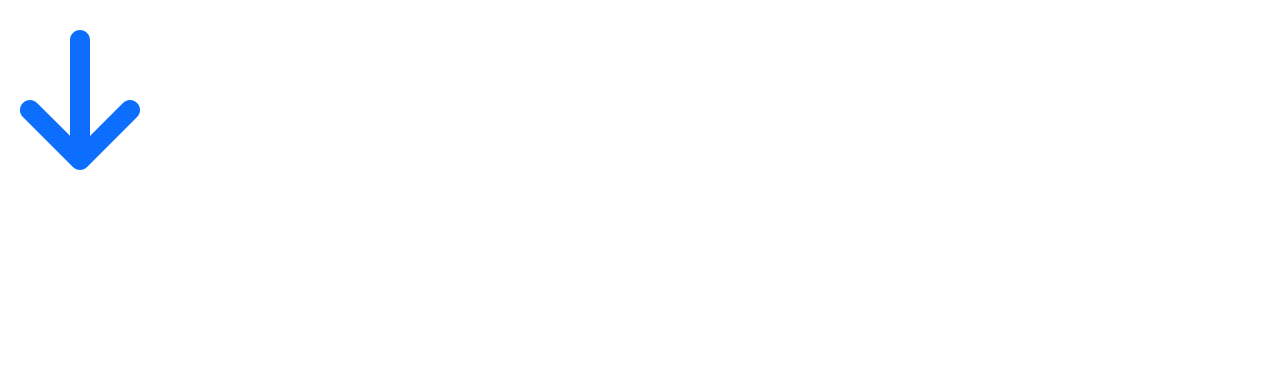
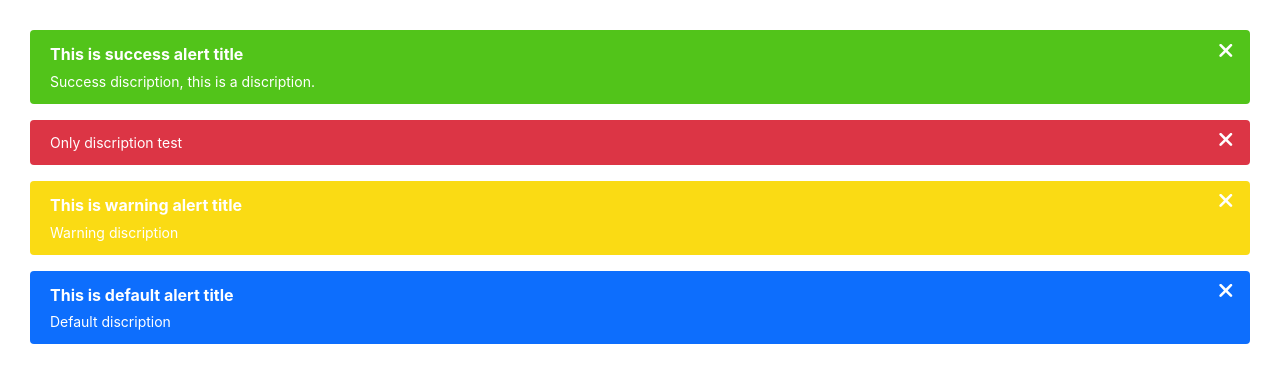
Before and after one commit to gma201011/gntd, a React (Create React App) app: page / in a window 1280 px wide. Shown: the top 382 px of the page. Built offline with nearby package versions, Linux system fonts and the light colour scheme.

Commit message:
style: alert component closed button & menu active arrow

```diff
--- a/src/app.tsx
+++ b/src/app.tsx
@@ -1,13 +1,26 @@
 import React from "react";
-import Icon from "./components/Icon/icon";
+import Alert, { AlertType } from "./components/Alert/alert";
 
 const App = (props: any) => {
   return (
-    <>
-      <div style={{ margin: "20px" }}>
-        <Icon icon="arrow-down" theme="primary" size="10x" />
-      </div>
-    </>
+    <div style={{ margin: "30px" }}>
+      <Alert
+        title="This is success alert title"
+        discription="Success discription, this is a discription. "
+        alertType={AlertType.Success}
+      />
+      <Alert discription="Only discription test" alertType={AlertType.Danger} />
+      <Alert
+        title="This is warning alert title"
+        discription="Warning discription"
+        alertType={AlertType.Warning}
+      />
+      <Alert
+        title="This is default alert title"
+        discription="Default discription"
+        alertType={AlertType.Default}
+      />
+    </div>
   );
 };
 
--- a/src/components/Alert/alert.tsx
+++ b/src/components/Alert/alert.tsx
@@ -1,5 +1,6 @@
 import React, { useState } from "react";
 import classNames from "classnames";
+import Icon from "../Icon/icon";
 
 export enum AlertType {
   Success = "success",
@@ -33,7 +34,7 @@ const Alert: React.FC<alertProps> = (props) => {
       {title && <div className="alert-title">{title}</div>}
       <div className="alert-discription">{discription}</div>
       <div className="alert-close-button" onClick={() => setAlertShow(false)}>
-        x
+        <Icon icon="xmark" />
       </div>
     </div>
   ) : (
--- a/src/components/Icon/icon.tsx
+++ b/src/components/Icon/icon.tsx
@@ -1,10 +1,13 @@
 import React from "react";
 import classNames from "classnames";
 import { library } from "@fortawesome/fontawesome-svg-core";
-import { fas } from '@fortawesome/free-solid-svg-icons';
-import { FontAwesomeIcon, FontAwesomeIconProps } from "@fortawesome/react-fontawesome";
+import { fas } from "@fortawesome/free-solid-svg-icons";
+import {
+  FontAwesomeIcon,
+  FontAwesomeIconProps,
+} from "@fortawesome/react-fontawesome";
 
-library.add(fas)
+library.add(fas);
 
 export type ThemeProps =
   | "primary"
@@ -24,11 +27,9 @@ const Icon: React.FC<IconProps> = (props) => {
   // icon-primary
   const { className, theme, ...restProps } = props;
   const classes = classNames("icon", className, {
-    [`icon-${theme}`]: theme
-  })
-  return (
-    <FontAwesomeIcon className={classes} {...restProps} />
-  )
-}
+    [`icon-${theme}`]: theme,
+  });
+  return <FontAwesomeIcon className={classes} {...restProps} />;
+};
 
 export default Icon;
--- a/src/components/Menu/_style.scss
+++ b/src/components/Menu/_style.scss
@@ -51,7 +51,6 @@
 .menu-horizontal {
   > .menu-item {
     border-bottom: $menu-item-active-border-width solid transparent;
-  }
     .submenu {
       display: none;
       position: absolute;
@@ -66,9 +65,35 @@
       display: block;
     }
   }
+}
 
 .submenu-item {
   position: relative;
+  .submenu-title {
+    display: flex;
+    align-items: center;
+  }
+  .arrow-icon {
+    transition: transform 0.2s ease-in-out;
+    margin-left: 3px;
+  }
+  &:hover {
+    .arrow-icon {
+      transform: rotate(180deg);
+    }
+  }
+}
+
+.is-vertical {
+  .arrow-icon {
+    transform: rotate(0deg) !important;
+  }
+}
+
+.is-vertical.is-opened {
+  .arrow-icon {
+    transform: rotate(180deg) !important;
+  }
 }
 
 .submenu {
```
Also changed, not shown: src/components/Menu/subMenu.tsx (+18 -6 lines). Lines whose indentation alone changed are shown as unchanged.
